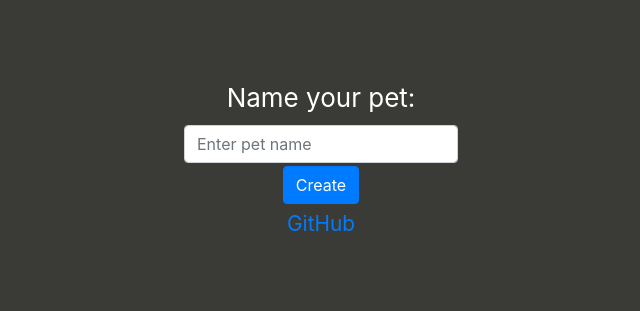
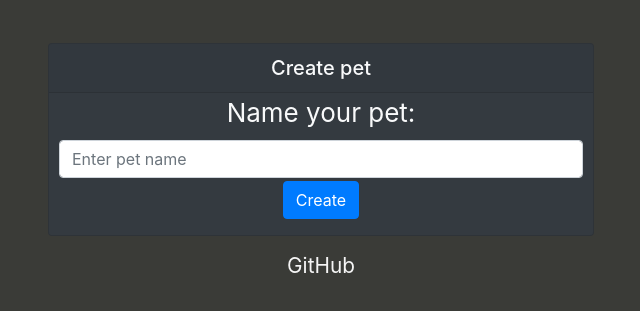
Before and after one commit to johlits/pet, a React (Create React App) app: page / in a window 1280 px wide. Shown: the part 233-544 px from the top of the page, without its empty margins (319-959 px from the left). Built offline with nearby package versions, Linux system fonts and the light colour scheme.

Commit message:
fix styling

```diff
--- a/package.json
+++ b/package.json
@@ -16,6 +16,7 @@
     "@types/react-dom": "^16.9.8",
     "bootstrap": "^4.5.2",
     "express": "^4.17.1",
+    "mdbreact": "^4.27.0",
     "node-sass": "^4.14.1",
     "react": "^16.13.1",
     "react-bootstrap": "^1.3.0",
--- a/src/App.tsx
+++ b/src/App.tsx
@@ -1,6 +1,10 @@
 import Container from 'react-bootstrap/Container'
 import Button from 'react-bootstrap/Button';
 import Form from 'react-bootstrap/Form'
+import Card from 'react-bootstrap/Card'
+import Col from 'react-bootstrap/Col'
+import Nav from 'react-bootstrap/Nav'
+import { MDBContainer } from 'mdbreact';
 import React from 'react';
 import logo from './logo.svg';
 import './App.css';
@@ -51,24 +55,34 @@ class Pet extends React.Component<PetProps, PetState> {
   render() {
 
     if (this.state.name.length < 1) {
-      return <Form onSubmit={this.handleSubmit}><Form.Group>
+      return <Container><Card bg="dark" text="light"><Card.Header as="h5">Create pet</Card.Header><Card.Text><Form onSubmit={this.handleSubmit}>
+        <Form.Group>
+          <Form.Row>
+            <Col>
               <Form.Label htmlFor="new-pet">
                 Name your pet:
               </Form.Label>
+            </Col>
+          </Form.Row>
+          <Form.Row>
+            <MDBContainer>
             <Form.Control type="text" placeholder="Enter pet name" onChange={this.handleChange} value={this.state.text} />
             <Button variant="primary" type="submit">
                 Create
               </Button>
-        <Form.Text className="text-muted"><a href="https://github.com/johlits/pet">GitHub</a></Form.Text>
+            </MDBContainer>
+          </Form.Row>
+          <Form.Row className="align-items-center">
+          </Form.Row>
         </Form.Group>
-      </Form>;
+      </Form></Card.Text></Card><Nav.Link href="https://github.com/johlits/pet"><small className="linkText">GitHub</small></Nav.Link></Container>;
     }
     else {
-      return <Container><h1>{this.state.name}</h1>
+      return <Container><Card bg="dark" text="light"><Card.Header as="h5">{this.state.name}</Card.Header><Card.Text>
         <Stat parentCallback={this.callbackFunction} name={STATS[0].name} action={STATS[0].action} timer={STATS[0].timer} disabled={this.state.sleeping}></Stat>
         <Stat parentCallback={this.callbackFunction} name={STATS[1].name} action={STATS[1].action} timer={STATS[1].timer} disabled={this.state.sleeping}></Stat>
         <Stat parentCallback={this.callbackFunction} name={STATS[2].name} action={STATS[2].action} timer={STATS[2].timer} disabled={this.state.sleeping}></Stat>
-        </Container>;
+      </Card.Text></Card></Container>;
     }
   }
 }
--- a/src/index.scss
+++ b/src/index.scss
@@ -30,3 +30,5 @@ code {
     margin-left: auto;
   }
 }
+
+.linkText{ color: whitesmoke ; }
```
Also changed, not shown: 1 other file (tests, documents, lock files or other folders). Lines whose indentation alone changed are shown as unchanged.
